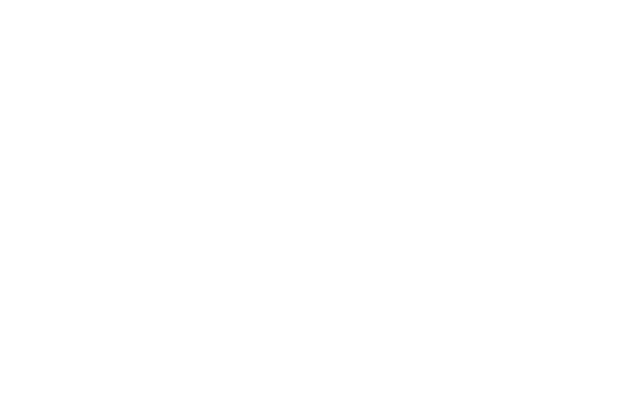
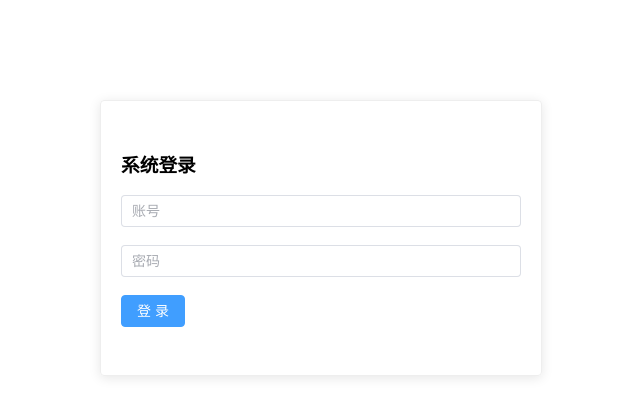
Before and after one commit to youcaijun/web-learning, a Vue app in the folder my-first-app/: page /login in a window 1280 px wide. Before the commit this address had no page. Shown: the top 416 px of the page, without its empty margins (319-959 px from the left). Built offline with nearby package versions, Linux system fonts and the light colour scheme.

Commit message:
新增登录退出功能与路由守卫

```diff
--- /dev/null
+++ b/my-first-app/src/layout/components/error/404.vue
@@ -0,0 +1,9 @@
+<script setup>
+
+</script>
+
+<template>
+	404 Not Found
+</template>
+
+<style scoped></style>
--- a/my-first-app/src/layout/layout.vue
+++ b/my-first-app/src/layout/layout.vue
@@ -1,15 +1,26 @@
 <script setup>
 import { ElContainer, ElHeader, ElAside, ElMain, ElFooter } from 'element-plus';
+import { useRoute, useRouter } from 'vue-router';
 import Vmenu from '@/layout/components/menu.vue';
 
 import Vtabs from '@/layout/components/tabs.vue';
+
+import { userinfoStore } from '@/stores/store.js';
+
+
+ // 使用 Pinia 存储
+const userinfo = userinfoStore();
+const router = useRouter();
 
 
 const handleCommand = (command) => {
   console.log(command);
   //通过不同的command执行不同的操作
   if (command === 'logout') {
-    alert('退出登录');
+    //清除用户信息
+    userinfo.setname('');
+    userinfo.settoken('');
+    router.push({ path: '/login' });
   }
   if  (command === 'info') {
     alert('用户信息');
@@ -22,6 +33,7 @@ const handleCommand = (command) => {
     <el-container class="wrapper">
       <el-header>
         <div>图片</div>
+        <div>用户名:{{userinfo.name}} token:{{userinfo.token}}</div>
         <!-- 通过指令去执行对应的事件-->
         <el-dropdown  @command="handleCommand">
           <!-- 改一下字体颜色 -->
--- a/my-first-app/src/main.js
+++ b/my-first-app/src/main.js
@@ -15,8 +15,16 @@ import { createPinia } from 'pinia';
 import piniaPluginPersistedstate from 'pinia-plugin-persistedstate';
 
 
+
 /**大小写不一样也会报错 */
 const app = createApp(App);
+//创建 pinia 实例,用于状态管理
+const pinia = createPinia();
+
+//pinia数据持久化插件
+pinia.use(piniaPluginPersistedstate);
+
+app.use(pinia);
 //注册 ElementPlus 组件库中的所有图标到全局 Vue 应用中
 for (const [key, component] of Object.entries(ElementPlusIconsVue)) {
     app.component(key, component)
@@ -25,17 +33,12 @@ for (const [key, component] of Object.entries(ElementPlusIconsVue)) {
 //将 echarts 挂载到全局属性中
 app.config.globalProperties.$echarts = echarts;
 
-//创建 pinia 实例,用于状态管理
-const pinia = createPinia();
-
-//pinia数据持久化插件
-pinia.use(piniaPluginPersistedstate);
-
 
 /**引用elementPlus */
 app.use(ElementPlus);
+
+/**引用pinia状态管理 */
+
 /**引用路由机制 */
 app.use(router);
-/**引用pinia状态管理 */
-app.use(pinia);
 app.mount('#app');
--- a/my-first-app/src/router/index.js
+++ b/my-first-app/src/router/index.js
@@ -1,16 +1,17 @@
 import { createRouter, createWebHashHistory, createWebHistory } from "vue-router"
 
+
+//全局文件中不应该直接引用pinia中的store,否则会引起循环引用的问题
+// import { userinfoStore } from '@/stores/store.js';
+
+// const userinfo = userinfoStore();
+
 const routes = [
-	// {
-	// 	path: "/button", // http://localhost:8080/
-	// 	name: "Button",
-	// 	component: () => import("@/views/el-button.vue")
-	// },
-	// {
-	// 	path: "/content", // http://localhost:8080/content
-	// 	name: "Content",
-	// 	component: () => import("@/views/content.vue")
-	// },
+	{
+		path: "/login",
+		name: "login",
+		component: () => import("@/views/login.vue")
+	},
 	{
 		path: "/", // http://localhost:8080/content
 		name: "layout",
@@ -42,7 +43,13 @@ const routes = [
 				component: () => import("@/views/labelReport.vue")
 			},
 		]
+	},
+	// 404 页面需要放在最后面
+	{
+	    path: '/:pathMatch(.*)*',
+	    component: () => import('@/layout/components/error/404.vue')
 	}
+
 ]
 
 const router = createRouter({
@@ -52,4 +59,28 @@ const router = createRouter({
 	routes
 })
 
+router.beforeEach((to, from, next) => {
+	//console.log("路由跳转了", to, from);
+	//如果访问的不是登录页，则需要验证token
+	if (to.path !== '/login') {
+		//获取pinia中的userinfoStore
+			//console.log("userinfoStore:", userinfo);
+			//判断token是否存在
+			import('@/stores/store.js').then(({ userinfoStore }) => {
+				const userinfo = userinfoStore();
+
+			if (!userinfo.token) {
+				//如果token不存在，跳转到登录页
+				next({ path: '/login' });
+			} else {
+				//token存在，放行
+				next();
+			}
+			});
+	} else {
+		//访问登录页，放行
+		next();
+	}
+});
+
 export default router
--- a/my-first-app/src/stores/store.js
+++ b/my-first-app/src/stores/store.js
@@ -1,6 +1,7 @@
 import { defineStore } from 'pinia'
 import { ref } from 'vue'
 
+// pinia 测试案例
 export const listStore = defineStore('listStore', {
     // 状态
     state: () => ({
@@ -15,3 +16,30 @@ export const listStore = defineStore('listStore', {
     // 数据持久化,true表示全部持久化，false表示不持久化，清理浏览器数据后失效
     persist: false,
 });
+
+// 记录登录用户信息
+
+export const userinfoStore = defineStore('userinfoStore', {
+    state: () => ({
+        //用户名
+        name: ref(''),
+        //用户角色
+        roles: ref({}),
+        //用户token,校验登录用，后续会存
+        token: ref(''),
+    }),
+    // 方法
+    actions: {
+        setname(name) {
+            this.name = name;
+        },
+        setroles(roles) {
+            this.roles = roles;
+        },
+        settoken(token) {
+            this.token = token;
+        }
+    },
+    // 数据持久化,true表示全部持久化
+    persist: true,
+});
--- a/my-first-app/src/views/labelReport.vue
+++ b/my-first-app/src/views/labelReport.vue
@@ -62,7 +62,6 @@ const onQuery = (name) => {
 		<el-form-item>
 			<el-button type="primary" @click="onReset()">清空</el-button>
 		</el-form-item>
-
 	</el-form>
 
 	<el-form :inline="true" :model="form" label-width="auto">
@@ -72,9 +71,6 @@ const onQuery = (name) => {
 			<el-form-item label="行业:">
 			<el-input v-model="data.type" />
 		</el-form-item>
-
-	//
-
 	</el-form>
 
 </template>
--- /dev/null
+++ b/my-first-app/src/views/login.vue
@@ -0,0 +1,56 @@
+<script setup>
+import { userinfoStore } from '@/stores/store.js';
+import { reactive, ref } from 'vue';
+import { useRoute, useRouter } from 'vue-router';
+
+
+ // 使用 Pinia 存储
+const userinfo = userinfoStore();
+
+//存路由信息
+const router = useRouter();
+const loginForm = reactive({
+	name: '',
+	password: '',
+});
+
+// 登录
+const login = () => {
+	let flag = true;
+	if(flag){
+		//存用户信息
+		userinfo.setname(loginForm.name);
+		userinfo.settoken(loginForm.password + '_token');
+		router.push({ path: '/main' });
+	}
+}
+</script>
+
+
+<template>
+	<el-form :model="loginForm">
+		<h3 class="title">系统登录</h3>
+		<el-form-item>
+			<el-input type="text" v-model="loginForm.name" auto-complete="off" placeholder="账号"></el-input>
+		</el-form-item>
+		<el-form-item>
+			<el-input type="password" v-model="loginForm.password" @keyup.enter="login()" auto-complete="off" placeholder="密码"></el-input>
+		</el-form-item>
+		<!-- <el-checkbox v-model="checked" checked class="remember">记住密码</el-checkbox> -->
+		<el-form-item style="width:100%;">
+			<!-- <el-button type="primary">重 置</el-button> -->
+			<el-button type="primary"  @click="login()">登 录</el-button>
+		</el-form-item>
+	</el-form>
+</template>
+
+<style scoped>
+.el-form {
+	width: 400px;
+	margin: 100px auto;
+	padding: 30px 20px;
+	border: 1px solid #eee;
+	border-radius: 4px;
+	box-shadow: 0 2px 12px 0 rgba(0, 0, 0, .1);
+}
+</style>
--- a/my-first-app/vite.config.js
+++ b/my-first-app/vite.config.js
@@ -6,6 +6,7 @@ import path from 'path'
 export default defineConfig({
   plugins: [vue()],
   server: {
+    host:'0.0.0.0', // 允许外部ip访问
     port: 8080, // 自己规定的端口号
   },
   resolve: {
```
Also changed, not shown: 1 other file (tests, documents, lock files or other folders).
